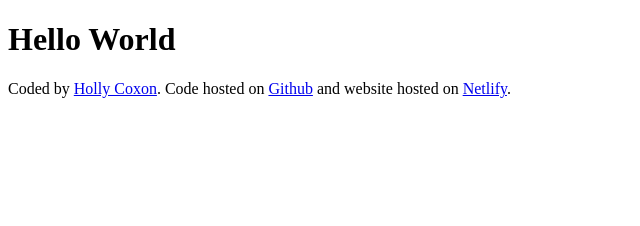
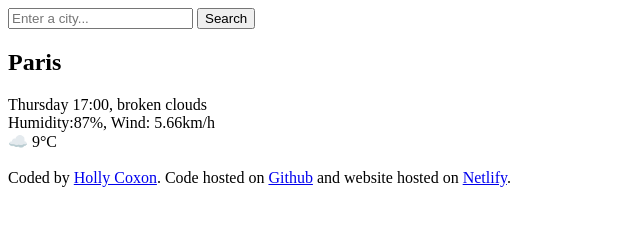
Before and after one commit to hollycoxon/plus-week7-hw, a plain HTML site: page index.html in a window 1280 px wide. Shown: the whole page, without its empty margins (0-640 px from the left). Drawn offline with Linux system fonts and the light colour scheme.

Commit message:
Added HTML body

```diff
--- a/index.html
+++ b/index.html
@@ -6,7 +6,19 @@
     <title>SheCodes Weather</title>
   </head>
   <body>
-    <h1>Hello World</h1>
+    <header>
+      <form>
+        <input type="search" placeholder="Enter a city..." />
+        <input type="submit" value="Search" />
+      </form>
+    </header>
+    <section>
+      <h1>Paris</h1>
+      <div>Thursday 17:00, broken clouds</div>
+      <div>Humidity:87%, Wind: 5.66km/h</div>
+      <div>☁️ 9°C</div>
+    </section>
+    <br />
     <footer>
       Coded by
       <a href="https://github.com/hollycoxon" target="_blank">Holly Coxon</a>.
```
